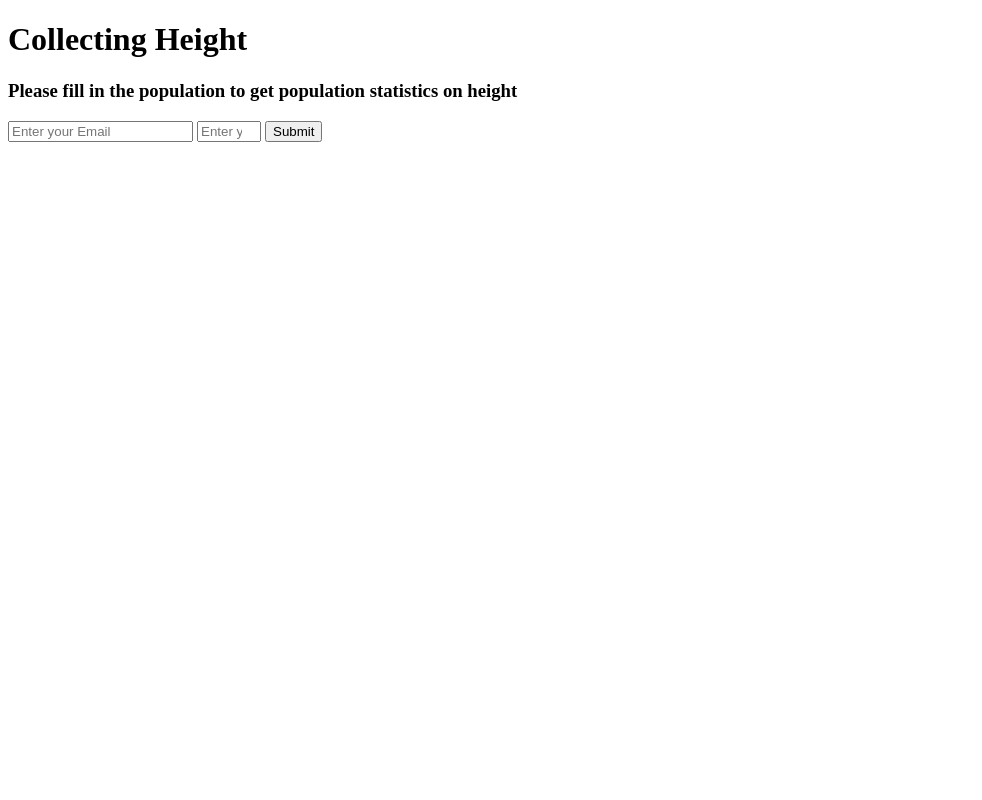
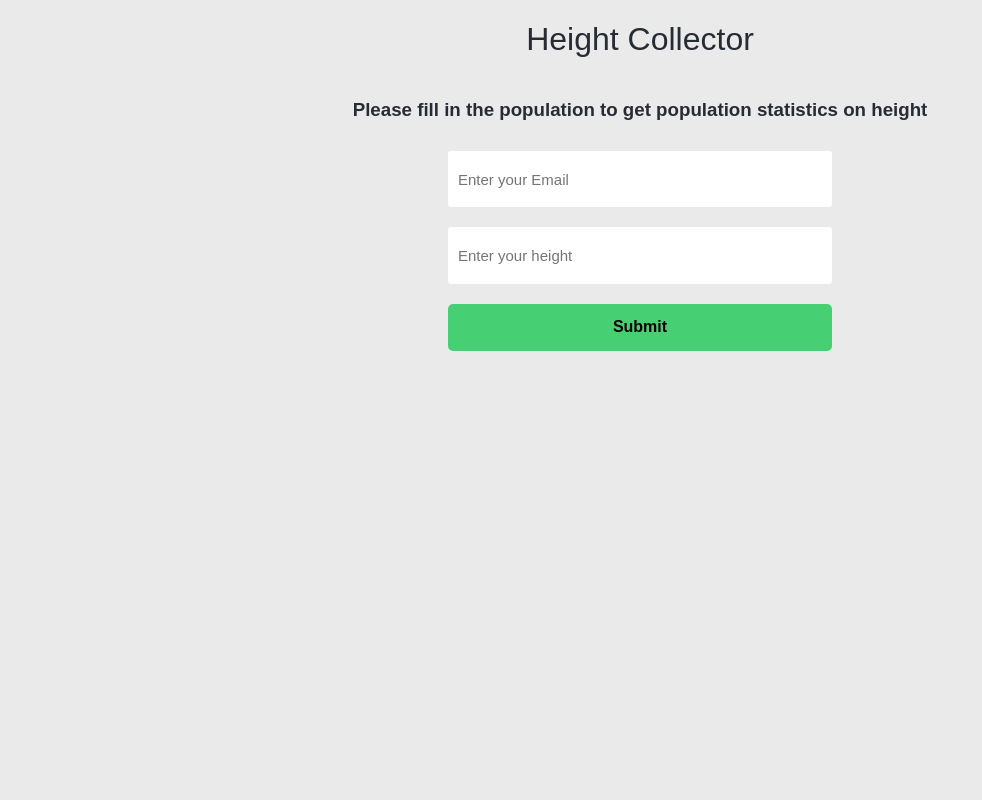
Before and after one commit to ngaridennis33/data_collector, a Python web app: template templates/index.html in a window 1280 px wide. Shown: the whole page, without its empty margins (0-982 px from the left). Run offline with Jinja, Linux system fonts and the light colour scheme; the template is opened without the code that fills it, so the values that code supplies are empty.

Commit message:
Added the css files for the html files

```diff
--- a/static/main.css
+++ b/static/main.css
@@ -0,0 +1,71 @@
+html, body{
+    height: 100%;
+    margin: 0;
+}
+
+.container{
+    margin: 0 auto;
+    width: 100%;
+    height: 100%;
+    background-color: #EAEAEA;
+    overflow: hidden;
+    color:#272B33;
+    display: flex;
+    flex-direction: column;
+    align-items: center;
+}
+
+.heading1, .heading2{
+    text-align: center;
+    font-family: Arial, sans-serif;
+}
+.heading1{
+    font-weight: 400;
+}
+.heading2{
+    margin-bottom: 30px;
+
+}
+
+.form{
+    display: flex;
+    flex-direction: column;
+    gap: 20px;
+    height: 200px;
+    min-width: 30%;
+
+}
+
+.input{
+    height: 40px;
+    font-size: 15px;
+    padding: 10px;
+    outline: none;
+    border: none;
+    border-radius: 3px ;
+}
+.input:focus{
+    border: 1px solid #140ebd;
+}
+
+.button {
+    background-color: #47CF73;
+    border: none;
+    height: 50px;
+    border-radius: 5px;
+    font-size: 16px;
+    font-style: sans-serif;
+    font-weight: bold;
+    color: #0d0000;
+    cursor: pointer;
+}
+
+.button:hover{
+    background-color: #0e9f3c;
+}
+
+.text-small{
+    font-size: 16px;
+    font-style: sans-serif;
+    font-weight: bold;
+}
--- a/templates/index.html
+++ b/templates/index.html
@@ -9,7 +9,7 @@
   </head>
   <body>
     <div class="container">
-      <h1 class="heading1">Collecting Height</h1>
+      <h1 class="heading1">Height Collector</h1>
       <h3 class="heading2">
         Please fill in the population to get population statistics on height
       </h3>
--- a/templates/success.html
+++ b/templates/success.html
@@ -11,7 +11,7 @@
     <div class="container">
       <h2 class="heading1">Thank you for your submission</h2>
       <p class="text-small">
-        You will receive an email with the survey results shortly.
+        ••• You will receive an email with the survey results shortly •••
       </p>
     </div>
   </body>
```
